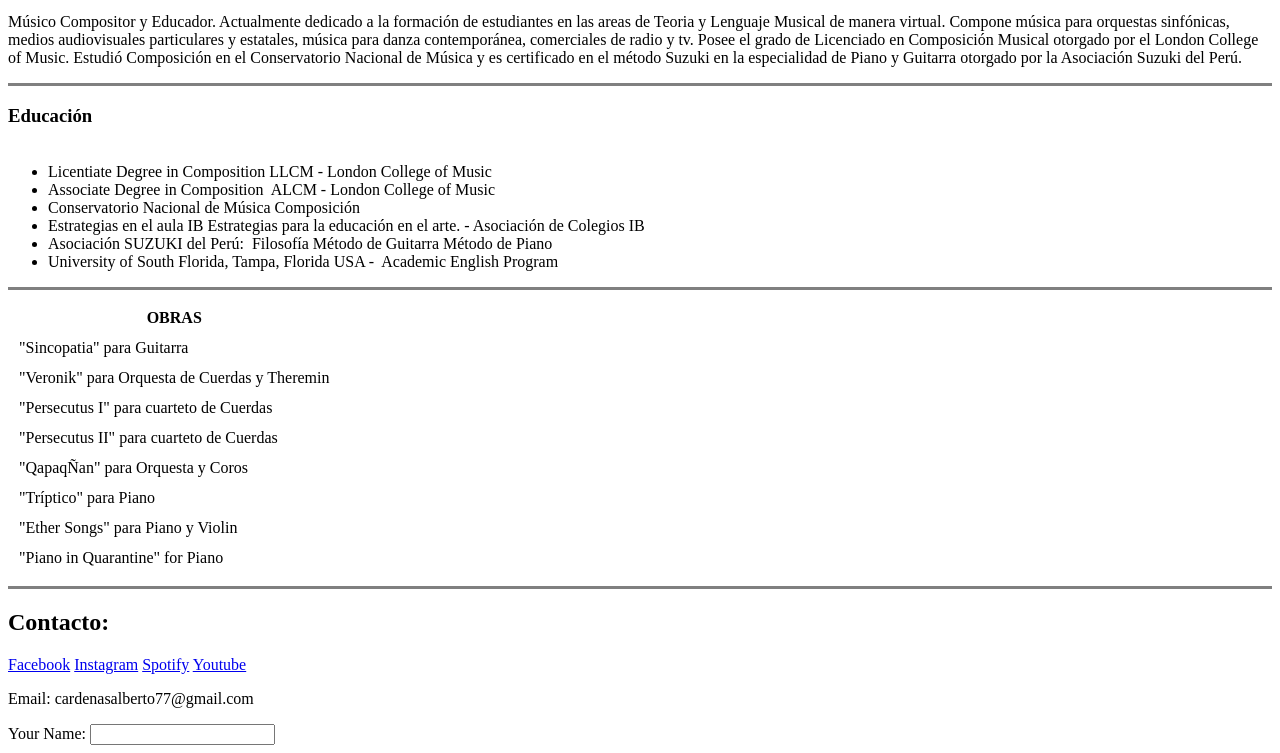
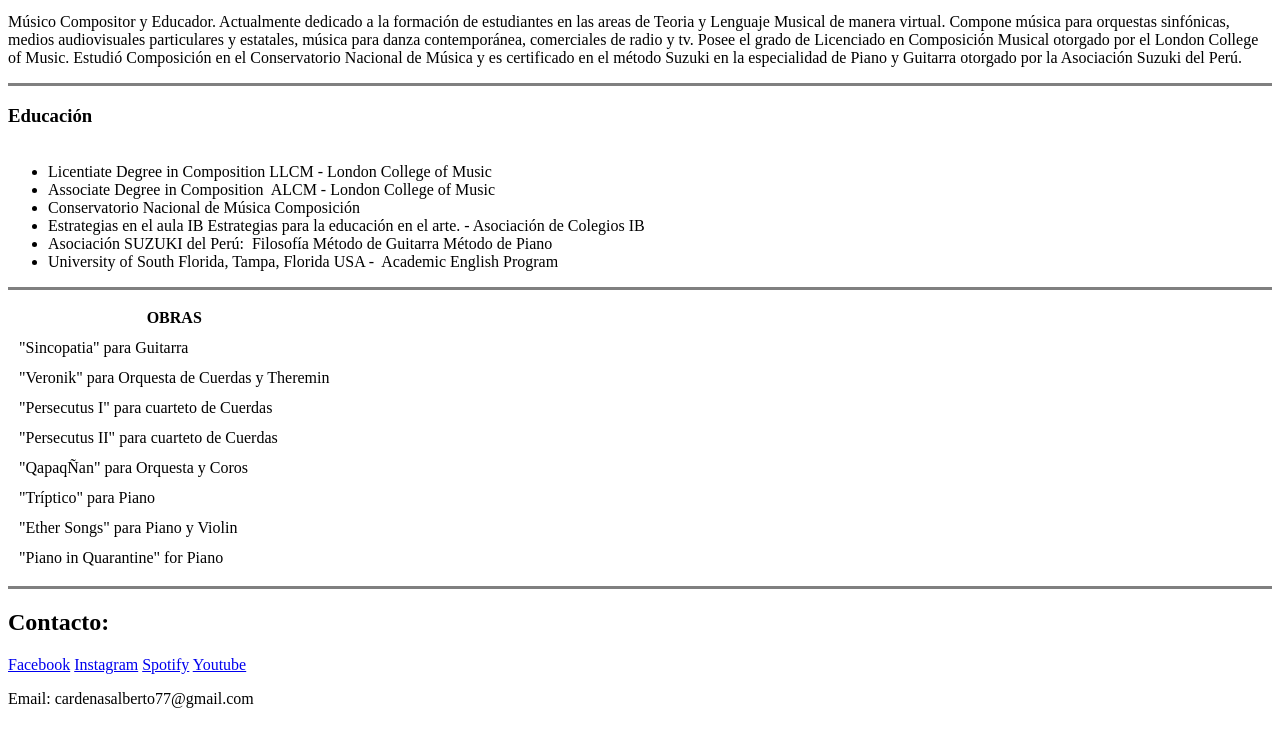
Before and after one commit to alkimist77/cv, a plain HTML site: page index.html in a window 1280 px wide. Shown: the part 321-1074 px from the top of the page. After the commit the page ends 1045 px from the top, so only its background shows below. Drawn offline with Linux system fonts and the light colour scheme.

Commit message:
Remove bad Form tag

```diff
--- a/index.html
+++ b/index.html
@@ -106,14 +106,6 @@
      <p>Email: cardenasalberto77@gmail.com</p>
 
 
-<form class="" action="" method="post">
-<label>Your Name: </label>
-<input type="text" name="" value="">
-
-
-</form>
-
-
 </body>
 
 </html>
```
